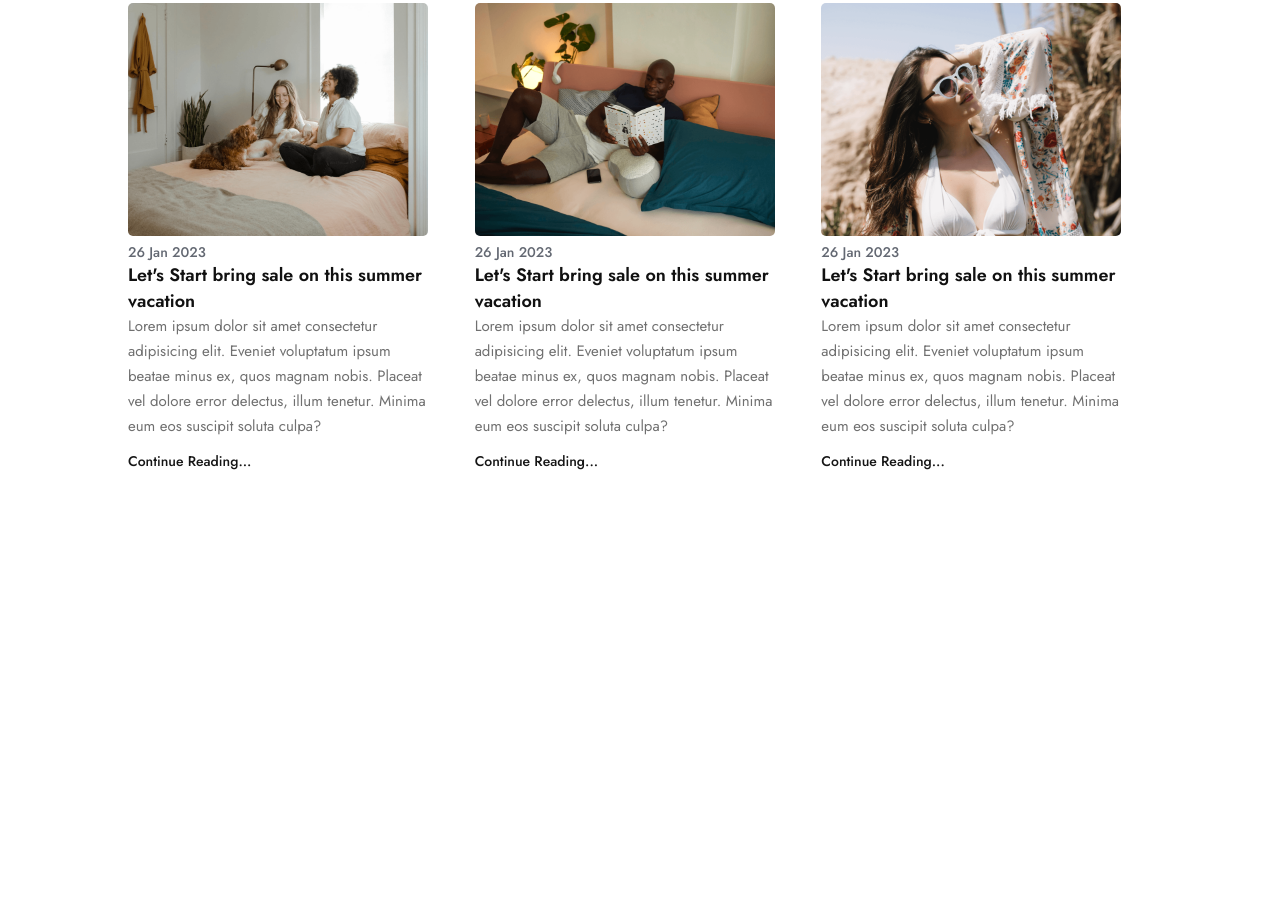
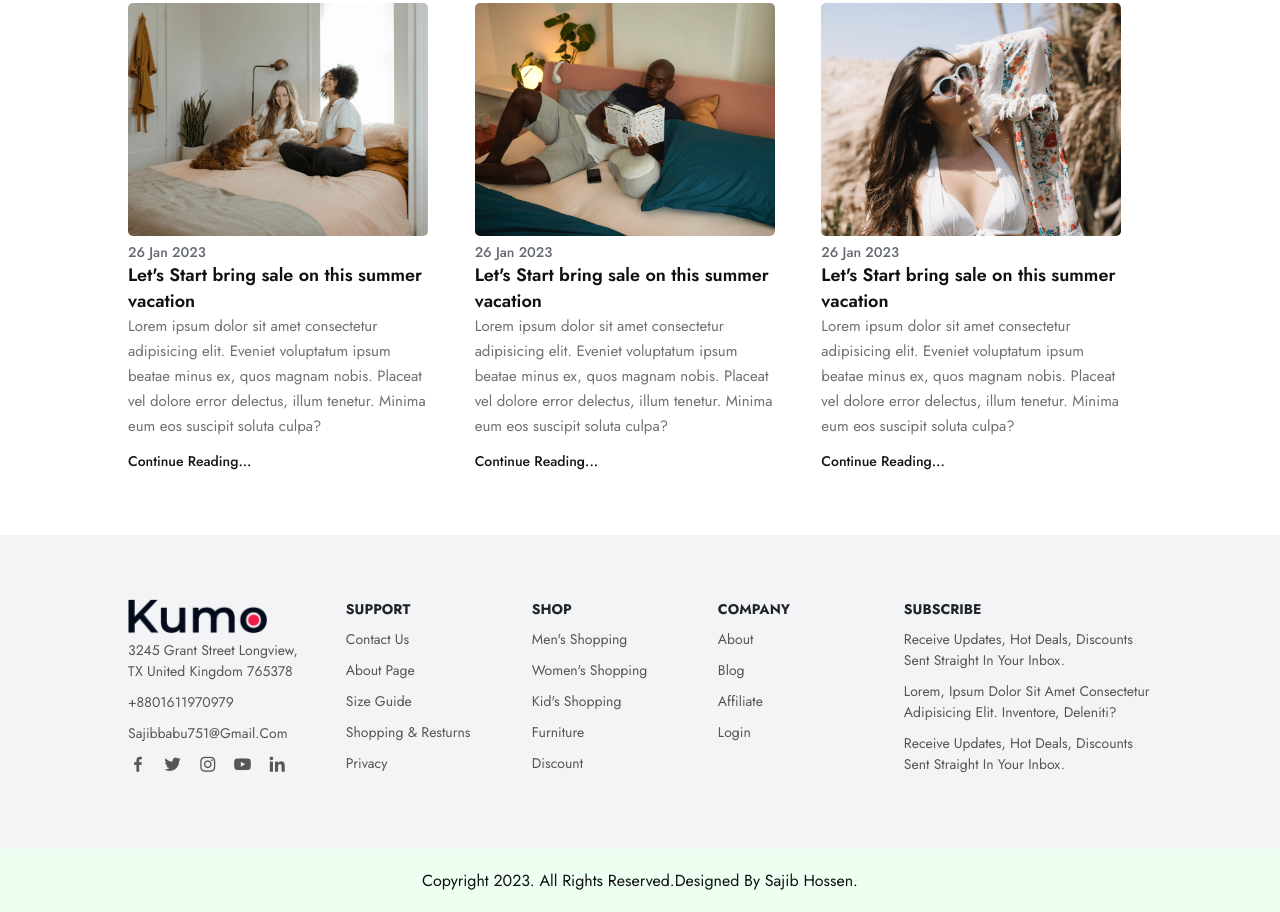
Before and after one commit to sajib689/E-commerce-Site, a plain HTML site: page index.html in a window 1280 px wide. Shown: the part 3048-3960 px from the top of the page. Before the commit the page ends 3711 px from the top, so only its background shows below. Drawn offline with nearby package versions, Linux system fonts and the light colour scheme.

Commit message:
last commit

```diff
--- a/index.html
+++ b/index.html
@@ -17,7 +17,7 @@
         <a href="#" class="logo">
             <img src="./images/logo.png" alt="">
         </a>
-        <ul class="navmenu">
+        <ul class="navmenu" id="menu">
             <li><a href="#">Home</a></li>
             <li><a href="#">Shop</a></li>
             <li><a href="#">Products</a></li>
@@ -274,8 +274,57 @@
     </section>
     <!-- contact section -->
     <section class="contact">
+        <div class="contact-info">
+            <div class="first-info">
+                <img src="./images/logo.png" alt="">
+                <p>3245 Grant Street Longview, <br> TX United Kingdom 765378</p>
+                <p>+8801611970979</p>
+                <p>sajibbabu751@gmail.com</p>
 
+                <div class="socila-icon">
+                    <a href="#"><i class="bx bxl-facebook"></i></a>
+                    <a href="#"><i class="bx bxl-twitter"></i></a>
+                    <a href="#"><i class="bx bxl-instagram"></i></a>
+                    <a href="#"><i class="bx bxl-youtube"></i></a>
+                    <a href="#"><i class="bx bxl-linkedin"></i></a>
+                </div>
+            </div>
+                <div class="second-info">
+                    <h4>Support</h4>
+                    <p>Contact Us</p>
+                    <p>About Page</p>
+                    <p>Size Guide</p>
+                    <p>Shopping & Resturns</p>
+                    <p>Privacy</p>
+                </div>
+                <div class="third-info">
+                    <h4>Shop</h4>
+                    <p>Men's Shopping</p>
+                    <p>Women's Shopping</p>
+                    <p>Kid's Shopping</p>
+                    <p>Furniture</p>
+                    <p>Discount</p>
+                </div>
+                <div class="fourth-info">
+                    <h4>Company</h4>
+                    <p>About</p>
+                    <p>Blog</p>
+                    <p>Affiliate</p>
+                    <p>Login</p>
+                </div>
+                <div class="fifth-info">
+                    <h4>Subscribe</h4>
+                    <p>Receive updates, Hot Deals, Discounts sent Straight In your inbox.
+                    </p>
+                    <p>Lorem, ipsum dolor sit amet consectetur adipisicing elit. Inventore, deleniti?</p>
+                    <p>Receive updates, Hot Deals, Discounts sent Straight In your inbox.</p>
+
+            </div>
+        </div>
     </section>
+    <div class="end-text">
+        <p>Copyright 2023. All rights Reserved.Designed By Sajib Hossen.</p>
+    </div>
     <script src="./main.js"></script>
 </body>
 </html>
--- a/main.js
+++ b/main.js
@@ -1,5 +1,18 @@
-// const header = document.querySelector('.header');
+// const menuIcon = document.getElementById('menu-icon');
+// const menu = document.getElementById('menu');
 
-// window.addEventListener('scroll', function() {
-//     header.classList.toggle('sticky', this.window.scrollY > 0);
+// menuIcon.addEventListener('click',()=> {
+//     if (menu.className === 'open'){
+//         menu.classList.remove('open');
+//         menu.classList.toggle('bx-x')
+//     } else{
+//         menu.classList.add('open');
+//     }
 // })
+
+let menu = document.querySelector('#menu-icon');
+let navmenu = document.querySelector('.navmenu');
+menu.onclick = () => {
+    menu.classList.toggle('bx-x');
+    navmenu.classList.toggle('open');
+};
--- a/style.css
+++ b/style.css
@@ -285,3 +285,96 @@ header.sticky{
     font-weight: 500;
 }
 /* contact section css */
+.contact{
+    background-color: #f3f4f6;
+}
+.contact-info{
+    display: grid;
+    grid-template-columns: repeat(auto-fit, minmax(138px, auto));
+    gap: 3rem;
+}
+.first-info img{
+    width: 140px;
+    height: auto;
+}
+.contact-info h4{
+    color: #212529;
+    font-size: 14px;
+    text-transform: uppercase;
+    margin-bottom: 10px;
+}
+.contact-info p{
+    color: #565656;
+    font-size: 14px;
+    text-transform: capitalize;
+    font-weight: 400;
+    line-height: 1.5;
+    cursor: pointer;
+    margin-bottom: 10px;
+    transition: all .42s;
+}
+.contact-info p:hover{
+    color: #ee1c47;
+}
+.socila-icon i{
+    color: #565656;
+    font-size: 20px;
+    margin-right: 10px;
+    transition: all .42s;
+}
+.socila-icon i:hover{
+    transform: scale(1.3);
+}
+.end-text{
+    background-color: #edfff1;
+    text-align: center;
+    padding: 20px;
+}
+.end-text p{
+    text-transform: capitalize;
+    color: #111;
+}
+
+/* Responsive css */
+@media (max-width: 890px) {
+    header{
+        padding: 20px 3%;
+        transition: .4s;
+    }
+}
+@media (max-width: 630px) {
+    .main-text h1{
+        font-size: 50px;
+        transition: .4s;
+    }
+    .main-text p{
+        font-size: 18px;
+        transition: .4s;
+    }
+    .main-btn{
+        padding: 10px 20px;
+        transition: .4s;
+    }
+}
+@media (max-width: 750px){
+    .navmenu{
+        position: absolute;
+        top: 100%;
+        right: -100%;
+        width: 300px;
+        height: 130vh;
+        background: #edfff1;
+        display: flex;
+        flex-direction: column;
+        align-items: center;
+        padding: 120px 30px;
+        transition: all .42s;
+    }
+    .navmenu a{
+        display: block;
+        margin: 18px 0;
+    }
+    .navmenu.open{
+        right: 0;
+    }
+}
```
